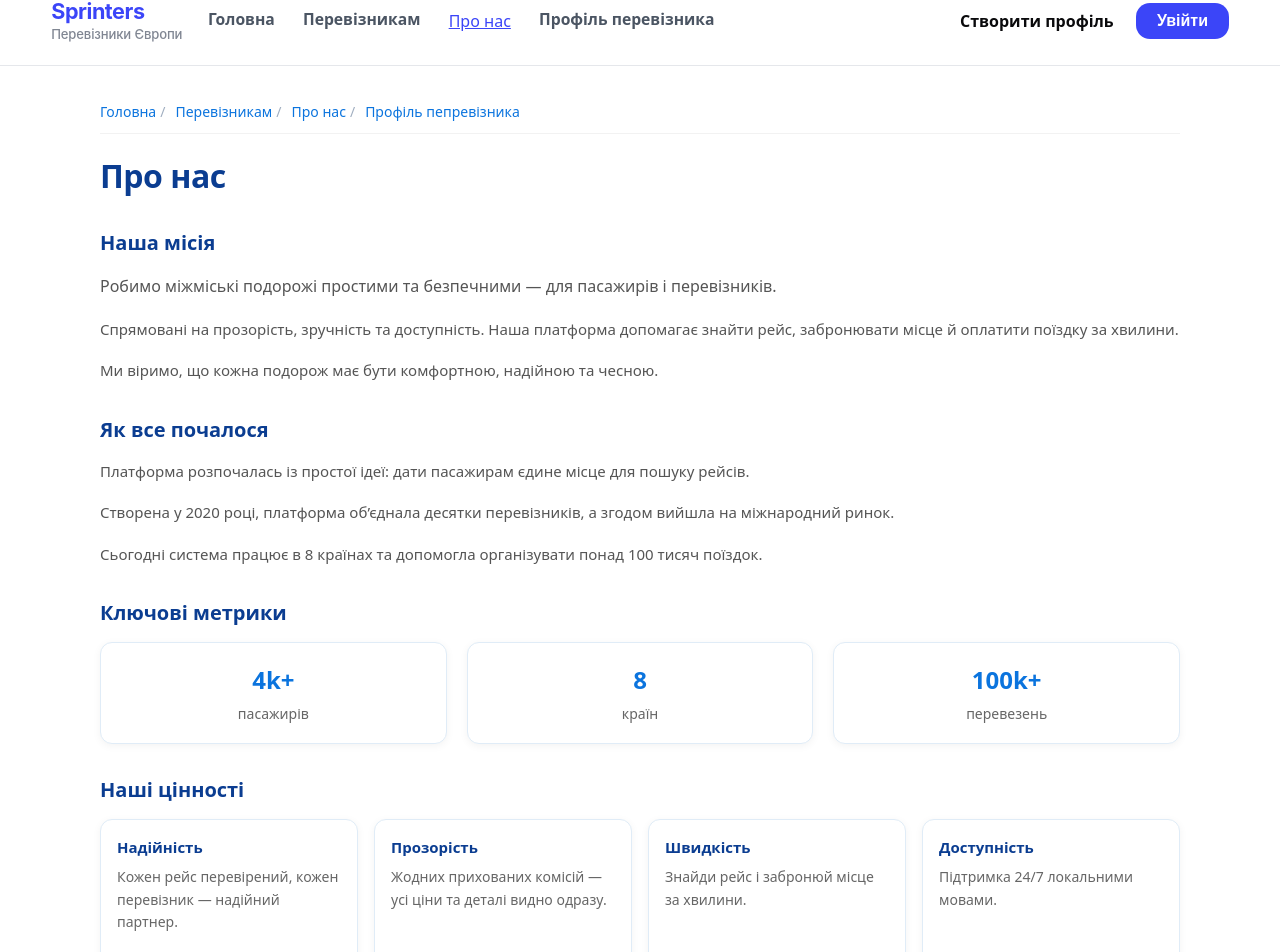
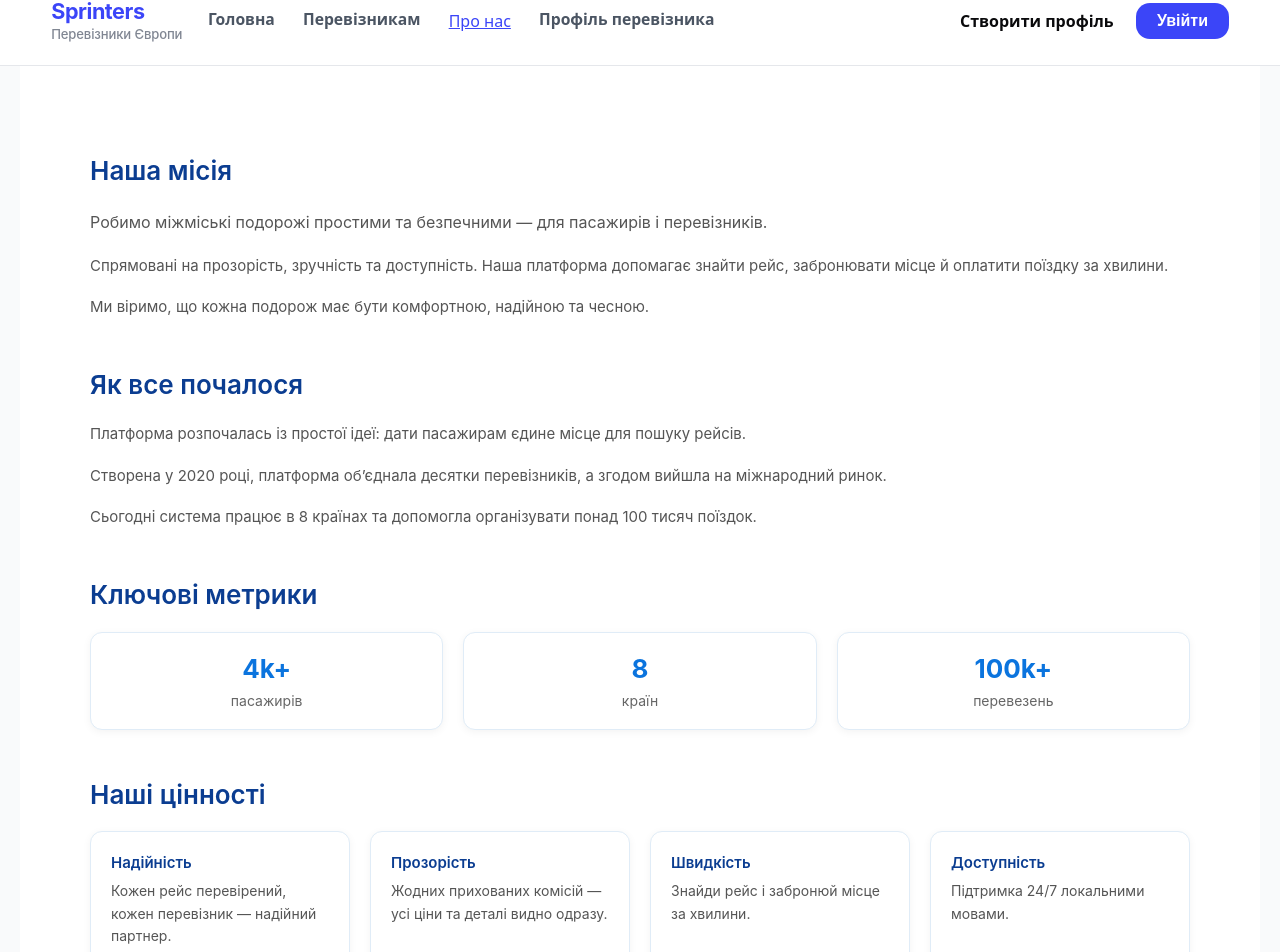
Before and after one commit to AlexDolyaSoftFrontEnd/Stripe, a React (Vite) app: page /about in a window 1280 px wide. Shown: the part 23-975 px from the top of the page. Built offline with nearby package versions, Linux system fonts and the light colour scheme.

Commit message:
Refresh page content

```diff
--- a/src/components/CarrierHeader/CarrierHeader.jsx
+++ b/src/components/CarrierHeader/CarrierHeader.jsx
@@ -1,25 +1,9 @@
-import CarrierBreadcrumbs from "./CarrierBreadcrumbs";
 import styles from "./CarrierHeader.module.css";
 
-export default function CarrierHeader({ title = "Профіль перевізника", subtitle }) {
+export default function CarrierHeader({subtitle }) {
   return (
     <header className={styles.header}>
       <div className={styles.header__inner}>
-
-        {/* Хлебные крошки */}
-        <CarrierBreadcrumbs
-          items={[
-            { label: "Головна", to: "/" },
-            { label: "Перевізникам", to: "/carriers" },
-            { label: "Про нас", to: "/about" },
-            { label: "Профіль пепревізника", to: "/profile" },
-          ]}
-        />
-
-        {/* Заголовок страницы */}
-        <h1 className={styles.header__title}>{title}</h1>
-
-        {/* Опциональный подзаголовок */}
         {subtitle && <p className={styles.header__subtitle}>{subtitle}</p>}
       </div>
     </header>
--- a/src/components/CarrierHeader/CarrierHeader.module.css
+++ b/src/components/CarrierHeader/CarrierHeader.module.css
@@ -1,7 +1,6 @@
 .header {
   width: 100%;
   padding: 20px 0;
-  background: #ffffff;
   animation: fadeIn 0.4s ease;
 }
 
@@ -14,6 +13,8 @@
 
 .header__title {
   margin-top: 6px;
+  margin-left: -40px;
+  background-color: #F9FAFB;
   font-size: clamp(24px, 4vw, 32px);
   font-weight: 700;
   color: #0b3d91;
--- a/src/pages/About.jsx
+++ b/src/pages/About.jsx
@@ -1,4 +1,3 @@
-import CarrierBreadcrumbs from "../components/CarrierHeader/CarrierBreadcrumbs";
 import styles from "./About.module.css";
 
 /* ============================================================
@@ -70,17 +69,6 @@ const team = [
 export default function About() {
   return (
     <main className={styles.about}>
-       <CarrierBreadcrumbs
-       items={[
-        { label: "Головна", to: "/" },
-        { label: "Перевізникам", to: "/carriers" },
-        { label: "Про нас", to: "/about" },
-        { label: "Профіль пепревізника", to: "/profile" },
-       ]}></CarrierBreadcrumbs>
-      {/* HEADER */}
-      <header className={styles.about__header}>
-        <h1 className={styles.about__title}>Про нас</h1>
-      </header>
 
       {/* Наша місія */}
       <Section title="Наша місія">
@@ -141,7 +129,6 @@ export default function About() {
    ДОДАТКОВІ КОМПОНЕНТИ
 ============================================================ */
 
-/* Загальна секція */
 function Section({ title, children }) {
   return (
     <section className={styles.section}>
@@ -151,7 +138,6 @@ function Section({ title, children }) {
   );
 }
 
-/* Карточка члена команди */
 function TeamCard({ data }) {
   return (
     <article className={styles.team__item}>
--- a/src/pages/About.module.css
+++ b/src/pages/About.module.css
@@ -1,50 +1,64 @@
 .about {
   --title-color: #0b3d91;
+  --subtitle-color: #0b3d91;
   --text-color: #555;
   --muted-color: #999;
   --border-color: #e0ecf7;
+  --accent-color: #0b74de;
+
+  --card-radius: 12px;
   --card-shadow: 0 2px 8px rgba(0, 0, 0, 0.05);
+  --card-shadow-hover: 0 8px 24px rgba(11, 116, 222, 0.15);
 
-  padding: 24px var(--site-side-padding);
+  --title-font: clamp(26px, 5vw, 34px);
+  --subtitle-font: 20px;
+  --text-font: 16px;
+  --small-font: 14px;
 
-  /* Фон — чисто білий */
+  width: 100%;
+  max-width: 1240px;
+  margin: 0 auto;
+  padding: 40px 20px 80px;
   background: #ffffff;
-
   min-height: 100vh;
   box-sizing: border-box;
-
-  /* нижній відступ для всього контенту */
-  padding-bottom: 80px;
+  font-family: "Inter", sans-serif;
 }
 
 /* ================================
    HEAD TITLE
 ================================ */
-.about__title {
-  margin: 20px 0 8px 0;
-  font-size: clamp(24px, 5vw, 32px);
-  color: var(--title-color);
-  font-weight: 700;
-  letter-spacing: -0.5px;
+.about__header {
+  display: flex;
+  flex-direction: column;
+  gap: 12px;
+  margin-left: 50px;
+  margin-bottom: 36px;
+  text-align: left;
 }
 
 /* ================================
    SECTION
 ================================ */
 .section {
-  margin-top: 32px;
+  margin-top: 48px;
   animation: fadeInUp 0.5s ease-out;
+  max-width: 1100px;
+  margin-left: auto;
+  margin-right: auto;
 }
 
 .section__title {
-  margin-bottom: 16px;
-  font-weight: 700;
-  font-size: 20px;
-  color: var(--title-color);
+  margin-bottom: 20px;
+  font-weight: 600;
+  font-size: clamp(20px, 3vw, 26px);
+  color: #0b3d91;
+  line-height: 1.3;
+  text-align: left;
 }
 
 .section__lead {
-  font-size: 16px;
+  font-size: var(--text-font);
   line-height: 1.8;
   color: var(--text-color);
 }
@@ -67,67 +81,68 @@
 }
 
 .metrics__item {
-  flex: 1 1 140px;
+  flex: 1 1 160px;
   padding: 20px;
   border: 1px solid var(--border-color);
-  border-radius: 12px;
+  border-radius: var(--card-radius);
   text-align: center;
+  background: #fff;
   box-shadow: var(--card-shadow);
   transition: 0.3s;
   cursor: pointer;
-  background: #fff;
 }
 
 .metrics__item:hover {
   transform: translateY(-4px);
-  box-shadow: 0 8px 24px rgba(11, 116, 222, 0.15);
+  box-shadow: var(--card-shadow-hover);
 }
 
 .metrics__value {
-  font-size: 24px;
-  color: #0b74de;
+  font-size: 26px;
+  color: var(--accent-color);
   font-weight: 700;
 }
 
 .metrics__label {
   margin-top: 8px;
-  font-size: 14px;
+  font-size: var(--small-font);
   color: #666;
 }
 
 /* ================================
-   VALUES (ЦІННОСТІ)
+   VALUES
 ================================ */
 .values {
   display: grid;
-  grid-template-columns: repeat(auto-fit, minmax(200px, 1fr));
-  gap: 16px;
+  grid-template-columns: repeat(auto-fit, minmax(220px, 1fr));
+  gap: 20px;
 }
 
 .values__item {
-  padding: 16px;
+  padding: 20px;
   border: 1px solid var(--border-color);
-  border-radius: 12px;
+  border-radius: var(--card-radius);
+  background: #fff;
   box-shadow: var(--card-shadow);
   transition: 0.3s;
   cursor: pointer;
-  background: #fff;
 }
 
 .values__item:hover {
   transform: translateY(-4px);
-  box-shadow: 0 8px 24px rgba(11, 116, 222, 0.15);
+  box-shadow: var(--card-shadow-hover);
 }
 
 .values__name {
-  color: var(--title-color);
+  color: var(--subtitle-color);
   font-size: 15px;
+  font-weight: 600;
 }
 
 .values__desc {
-  font-size: 14px;
-  color: #666;
   margin-top: 8px;
+  font-size: var(--small-font);
+  color: var(--text-color);
   line-height: 1.6;
 }
 
@@ -142,50 +157,51 @@
 }
 
 .team__item {
-  flex: 1 1 200px;
-  padding: 16px;
+  flex: 1 1 220px;
+  padding: 20px;
   border: 1px solid var(--border-color);
-  border-radius: 12px;
+  border-radius: var(--card-radius);
+  background: #fff;
   text-align: center;
   box-shadow: var(--card-shadow);
   transition: 0.3s;
   cursor: pointer;
-  background: #fff;
 }
 
 .team__item:hover {
   transform: translateY(-4px);
-  box-shadow: 0 8px 24px rgba(11, 116, 222, 0.15);
+  box-shadow: var(--card-shadow-hover);
 }
 
 .team__avatarWrapper {
+  margin-bottom: 12px;
   display: flex;
   justify-content: center;
-  margin-bottom: 12px;
 }
 
 .team__avatar {
   width: 72px;
   height: 72px;
+  object-fit: cover;
   border-radius: 50%;
   border: 3px solid var(--border-color);
-  object-fit: cover;
 }
 
 .team__name {
   font-weight: 600;
-  color: var(--title-color);
+  color: var(--subtitle-color);
+  margin-top: 4px;
 }
 
 .team__role {
+  font-size: var(--small-font);
+  color: #666;
   margin-top: 4px;
-  font-size: 14px;
-  color: #666;
 }
 
 .team__exp {
+  font-size: 13px;
   margin-top: 8px;
-  font-size: 13px;
   color: var(--muted-color);
 }
 
@@ -202,11 +218,8 @@
     transform: translateY(0);
   }
 }
+
 @keyframes fadeIn {
-  from {
-    opacity: 0;
-  }
-  to {
-    opacity: 1;
-  }
+  from { opacity: 0; }
+  to { opacity: 1; }
 }
--- a/src/pages/ForCarriers.jsx
+++ b/src/pages/ForCarriers.jsx
@@ -1,22 +1,8 @@
-import CarrierBreadcrumbs from "../components/CarrierHeader/CarrierBreadcrumbs";
 import styles from "./ForCarriers.module.css";
 
 export default function ForCarriers() {
   return (
     <main className={styles.carriers}>
-      {/* Хлібні крихти */}
-      <CarrierBreadcrumbs
-        items={[
-          { label: "Головна", to: "/" },
-          { label: "Перевізникам", to: "/carriers" },
-          { label: "Профіль перевізника", to: "/profile" },
-        ]}
-      />
-
-      {/* Заголовок */}
-      <header className={styles.carriers__header}>
-        <h1 className={styles.carriers__title}>Перевізникам</h1>
-      </header>
 
       {/* Інтро секція */}
       <section className={styles.carriers__intro}>
```
